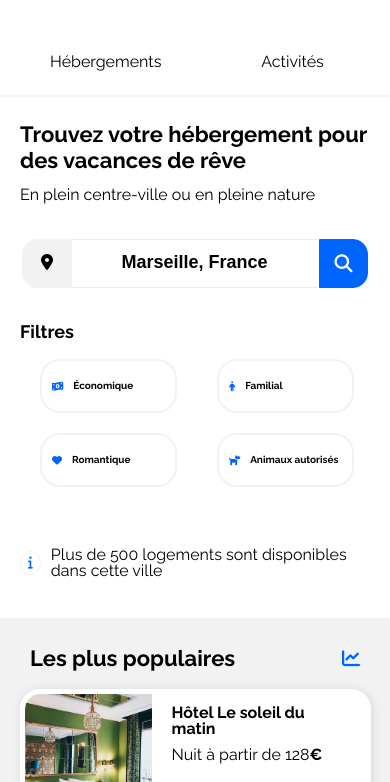
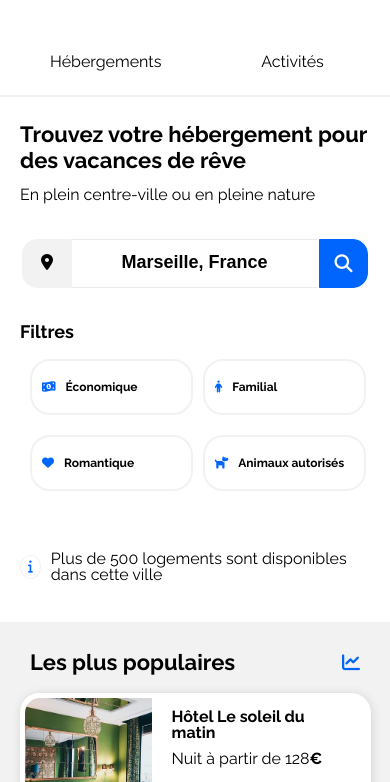
Before and after one commit to Renaud-H/Booki, a plain HTML site: page index.html in a window 390 px wide. Shown: the part 62-844 px from the top of the page. Drawn offline with Linux system fonts and the light colour scheme.

Commit message:
modifications filtres version mobile

```diff
--- a/css/style.css
+++ b/css/style.css
@@ -612,9 +612,9 @@ h1 {
     margin-bottom: 15px;
 }
 .div_filters_ico_2 {
-    width: 37%;
-    font-size: 10px;
-    margin: 0 20px 20px 20px;
+    width: 44%;
+    font-size: 12px;
+    margin: 0px 0px 20px 10px;
     padding-top: 20px;
     padding-bottom: 20px;
     padding-right: 0px;
@@ -716,9 +716,6 @@ footer a {
 footer div {
     margin-bottom: 20px;
 }
-.nomargin {
-    margin-right: 30px;
-}
 .div__footer {
     width: 100%;
     margin-left: 15px;
```
